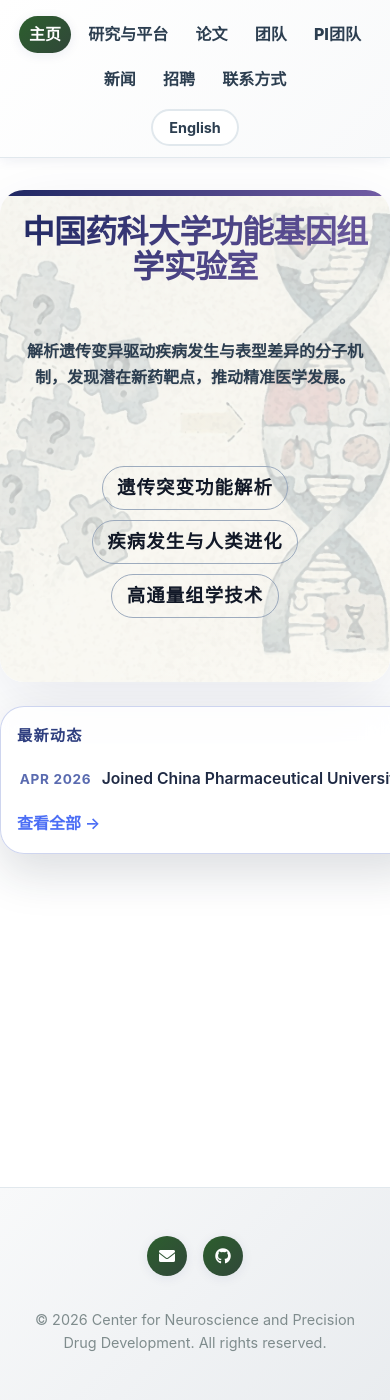
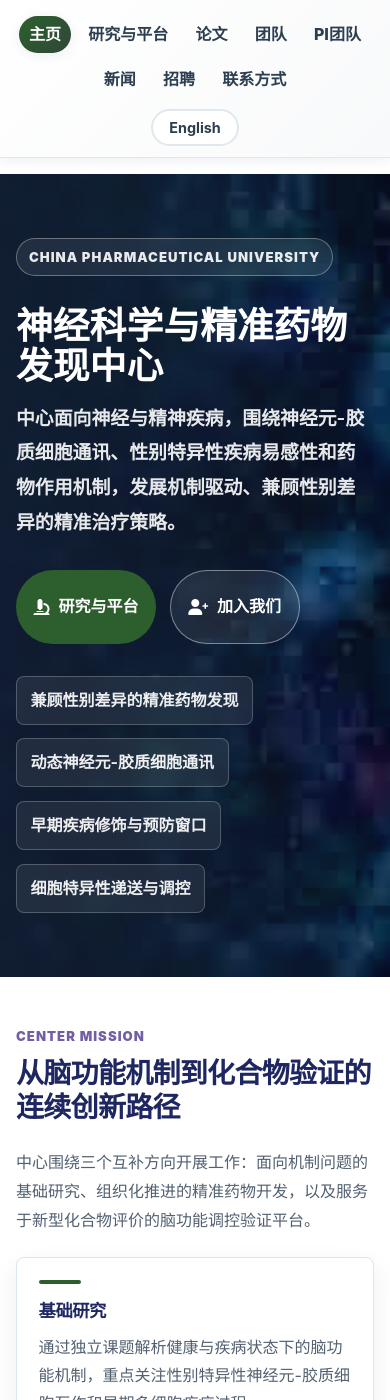
Before and after one commit to CNSPDD-CPU/CNSPDD-CPU, a Jekyll site: the page built from cn/index.md, in a window 390 px wide and 1400 px high. Built offline with Jekyll 4.4.1, drawn with Linux system fonts in a browser that asks for light colours; some of the changed text lies outside the part shown.

Commit message:
Update Chinese homepage

```diff
--- a/cn/index.md
+++ b/cn/index.md
@@ -4,373 +4,174 @@ title: 首页
 ---
 
 <style>
+    .home-page {
+        --ink: #172033;
+        --muted: #526071;
+        --line: #dce5ee;
+        --green: #2C5F2D;
+        --navy: #1E2761;
+        --purple: #735DA5;
+        color: var(--ink);
+    }
+
     .hero-section {
-        text-align: center;
-        padding: 2.8rem 1.5rem 3.5rem;
-        background: linear-gradient(135deg, #f8f9fa 0%, #ffffff 100%);
-        border-radius: 24px;
+        min-height: clamp(520px, 72vh, 720px);
+        display: grid;
+        align-items: center;
+        color: #fff;
+        background:
+            linear-gradient(90deg, rgba(18, 30, 52, 0.9) 0%, rgba(18, 30, 52, 0.74) 48%, rgba(18, 30, 52, 0.34) 100%),
+            url('{{ "/assets/images/cnspdd-neuroscience-hero.jpg" | relative_url }}') center 44% / cover no-repeat;
+    }
+
+    .home-shell,
+    .hero-content {
         max-width: 1200px;
-        margin: 1.25rem auto 2rem;
-        position: relative;
-        overflow: hidden;
-        box-shadow: 0 24px 70px rgba(23, 37, 84, 0.1);
-        min-height: clamp(420px, 63vh, 644px);
-        display: flex;
-        flex-direction: column;
-        justify-content: flex-start;
-        align-items: center;
-        gap: 1.4rem;
+        margin: 0 auto;
+        padding: 0 2rem;
         box-sizing: border-box;
     }
 
-    .hero-section::before {
-        content: '';
-        position: absolute;
-        top: 0;
-        left: 0;
-        right: 0;
-        height: 6px;
-        background: var(--gradient-secondary);
-        border-radius: 3px 3px 0 0;
-        z-index: 2;
+    .hero-content {
+        width: 100%;
+        padding-top: 4rem;
+        padding-bottom: 4rem;
     }
 
-    .hero-section::after {
-        content: '';
-        position: absolute;
-        inset: 0;
-        background-image: url('/assets/images/background2.jpg');
-        background-size: cover;
-        background-repeat: no-repeat;
-        background-position: 50% 45%;
-        opacity: 0.3;
-        filter: brightness(0.95);
-        z-index: 0;
-        transform: none;
+    .hero-kicker,
+    .section-eyebrow {
+        margin: 0 0 0.6rem;
+        color: var(--purple);
+        font-size: 0.82rem;
+        font-weight: 900;
+        letter-spacing: 0.08em;
+        text-transform: uppercase;
     }
 
-    .hero-section > * {
-        position: relative;
-        z-index: 1;
+    .hero-kicker {
+        display: inline-flex;
+        padding: 0.45rem 0.75rem;
+        border: 1px solid rgba(255, 255, 255, 0.32);
+        border-radius: 999px;
+        color: rgba(255, 255, 255, 0.9);
+        background: rgba(255, 255, 255, 0.08);
+        backdrop-filter: blur(12px);
     }
 
     .hero-title {
-        font-size: clamp(2.6rem, 3.4vw, 3.4rem);
-        font-weight: 700;
-        margin-bottom: 1.05rem;
-        background: var(--gradient-secondary);
-        -webkit-background-clip: text;
-        -webkit-text-fill-color: transparent;
-        background-clip: text;
-        letter-spacing: -0.02em;
-        line-height: 1.1;
-        margin-top: -0.5rem;
+        max-width: 840px;
+        margin: 1.25rem 0 1rem;
+        color: #fff;
+        font-size: clamp(2.55rem, 5.2vw, 4.8rem);
+        line-height: 1.08;
+        letter-spacing: 0;
+        text-align: left;
+        background: none;
+        -webkit-text-fill-color: currentColor;
     }
 
     .hero-subtitle {
-        font-size: 1.4rem;
-        color: var(--text-dark);
-        margin-bottom: 2.1rem;
+        max-width: 760px;
+        margin: 0 0 1.8rem;
+        color: rgba(255, 255, 255, 0.9);
+        font-size: 1.18rem;
+        line-height: 1.85;
         font-weight: 600;
-        text-shadow: 0 1px 3px rgba(0, 0, 0, 0.08);
-        max-width: 600px;
-        margin-left: auto;
-        margin-right: auto;
-        line-height: 1.6;
     }
 
+    .hero-actions,
     .hero-tags {
-        width: 100%;
-        max-width: 800px;
-        margin: 1.5rem auto 0.75rem;
         display: flex;
-        flex-direction: column;
-        align-items: center;
-        gap: 0.6rem;
-        padding: 0 1.5rem;
-        box-sizing: border-box;
+        flex-wrap: wrap;
+        gap: 0.85rem;
     }
 
-    .hero-tag {
-        display: inline-block;
-        padding: 0.35rem 0.9rem;
-        border-radius: 9999px;
-        border: 1px solid rgba(148, 163, 184, 0.9);
-        background: transparent;
-        font-size: 1.15rem;
-        font-weight: 600;
-        letter-spacing: 0.06em;
-        color: #111827;
-        text-transform: none;
-    }
-
-    .btn {
+    .home-btn {
         display: inline-flex;
         align-items: center;
-        justify-content: center;
-        padding: 0.875rem 2rem;
-        border: none;
-        border-radius: 9999px;
-        font-weight: 600;
-        text-decoration: none;
-        transition: all 0.3s ease;
-        cursor: pointer;
-        font-size: 1rem;
-        line-height: 1;
-        position: relative;
-        overflow: hidden;
-        min-width: 140px;
-    }
-
-    .btn-primary {
-        background: var(--gradient-primary);
-        color: white;
-        box-shadow: var(--shadow-light);
-    }
-
-    .btn-primary:hover {
-        transform: translateY(-3px) scale(1.05);
-        box-shadow: var(--shadow-medium);
-        color: white;
-    }
-
-    .hero-ticker {
-        width: min(720px, 90vw);
-        background: rgba(255, 255, 255, 0.8);
-        border-radius: 24px;
-        padding: 0.72rem 1.3rem;
-        display: flex;
-        align-items: center;
-        gap: 1.5rem;
-        border: 1px solid rgba(134, 151, 214, 0.4);
-        box-shadow: 0 20px 45px rgba(30, 41, 59, 0.15);
-        backdrop-filter: blur(14px);
-        margin: 1.5rem auto 0;
-        min-height: 51px;
-    }
-
-    .ticker-label {
-        font-weight: 700;
-        font-size: 0.95rem;
-        text-transform: uppercase;
-        letter-spacing: 0.08em;
-        color: #2f3f7f;
-    }
-
-    .ticker-track {
-        flex: 1;
-        position: relative;
-        overflow: hidden;
-        height: 2.56rem;
-        display: flex;
-        align-items: center;
-    }
-
-    .ticker-track::before,
-    .ticker-track::after {
-        content: '';
-        position: absolute;
-        left: 0;
-        right: 0;
-        height: 18px;
-        pointer-events: none;
-        z-index: 2;
-    }
-
-    .ticker-track::before {
-        top: 0;
-        background: linear-gradient(180deg, rgba(248, 250, 255, 0.85), transparent);
-    }
-
-    .ticker-track::after {
-        bottom: 0;
-        background: linear-gradient(0deg, rgba(248, 250, 255, 0.85), transparent);
-    }
-
-    .ticker-inner {
-        display: flex;
-        flex-direction: column;
-        gap: 0;
-        animation: tickerScrollY 20s linear infinite;
-        animation-play-state: running;
-    }
-
-    .hero-ticker:hover .ticker-inner {
-        animation-play-state: paused;
-    }
-
-    .ticker-item {
-        white-space: nowrap;
-        font-weight: 600;
-        color: #1f2a44;
-        font-size: 0.98rem;
-        display: flex;
-        align-items: center;
-        gap: 0.65rem;
-        min-height: 1.92rem;
-        padding: 0.2rem 0;
+        gap: 0.55rem;
+        min-height: 46px;
+        padding: 0.8rem 1.1rem;
+        border-radius: 999px;
+        font-weight: 800;
         text-decoration: none;
     }
 
-    .ticker-date {
-        font-size: 0.85rem;
+    .home-btn::after { display: none; }
+    .home-btn.primary { color: #fff; background: var(--green); }
+    .home-btn.secondary { color: #fff; border: 1px solid rgba(255,255,255,0.42); background: rgba(255,255,255,0.08); }
+
+    .hero-tags { max-width: 840px; margin-top: 2rem; }
+    .hero-tag {
+        padding: 0.75rem 0.85rem;
+        border: 1px solid rgba(255,255,255,0.22);
+        border-radius: 8px;
+        color: rgba(255,255,255,0.92);
+        background: rgba(255,255,255,0.08);
+        backdrop-filter: blur(12px);
         font-weight: 700;
-        color: #5a6bb0;
-        letter-spacing: 0.05em;
+        line-height: 1.45;
     }
 
-    .ticker-title {
-        color: #1f2a44;
-    }
+    .home-section { margin: 3rem 0; }
+    .section-head { display: grid; grid-template-columns: 0.9fr 1.1fr; gap: 1.5rem; align-items: end; margin-bottom: 1.4rem; }
+    .section-title { margin: 0; color: var(--navy); font-size: clamp(1.75rem, 3vw, 2.45rem); line-height: 1.2; text-align: left; background: none; -webkit-text-fill-color: currentColor; }
+    .section-copy { margin: 0; color: var(--muted); line-height: 1.8; }
+    .card-grid { display: grid; grid-template-columns: repeat(3, minmax(0, 1fr)); gap: 1rem; }
+    .home-card { padding: 1.35rem; border: 1px solid var(--line); border-radius: 8px; background: #fff; box-shadow: 0 10px 28px rgba(23,32,51,0.07); }
+    .home-card::before { content: ""; display: block; width: 42px; height: 4px; margin-bottom: 1rem; border-radius: 999px; background: var(--green); }
+    .home-card:nth-child(2)::before { background: var(--navy); }
+    .home-card:nth-child(3)::before { background: var(--purple); }
+    .home-card h3 { margin: 0 0 0.7rem; color: var(--navy); font-size: 1.08rem; text-align: left; }
+    .home-card p { margin: 0; color: var(--muted); line-height: 1.75; }
 
-    .ticker-item:hover .ticker-title {
-        color: #243b80;
-        text-decoration: underline;
-    }
-
-    .ticker-link {
-        font-weight: 600;
-        color: #4c6ef5;
-        text-decoration: none;
-        display: inline-flex;
-        align-items: center;
-        gap: 0.25rem;
-    }
-
-    .ticker-link:hover {
-        text-decoration: underline;
-    }
-
-    @keyframes tickerScrollY {
-        0% { transform: translateY(0); }
-        100% { transform: translateY(-50%); }
-    }
-
-    .btn-secondary {
-        background: var(--gradient-secondary);
-        color: white;
-        box-shadow: var(--shadow-light);
-    }
-
-    .btn-secondary:hover {
-        transform: translateY(-3px) scale(1.05);
-        box-shadow: var(--shadow-medium);
-        color: white;
-    }
-
-    .btn-accent {
-        background: var(--gradient-accent);
-        color: white;
-        box-shadow: var(--shadow-light);
-    }
-
-    .btn-accent:hover {
-        transform: translateY(-3px) scale(1.05);
-        box-shadow: var(--shadow-medium);
-        color: white;
-    }
-    /* Responsive design */
     @media (max-width: 768px) {
-        .hero-section {
-            padding: 2rem 1rem 2.5rem;
-            margin: 1rem auto 1.25rem;
-            min-height: auto;
-        }
-
-        .hero-title {
-            font-size: 2.6rem;
-        }
-
-        .hero-subtitle {
-            font-size: 1.2rem;
-            text-align: center;
-        }
-
-        .hero-tags {
-            margin: 1.2rem auto 1.5rem;
-            padding: 0 1rem;
-        }
-
-        .hero-ticker {
-            flex-direction: column;
-            align-items: stretch;
-            gap: 0.75rem;
-            border-radius: 24px;
-            width: 100%;
-        }
-
-        .ticker-track,
-        .ticker-inner {
-            flex-direction: column;
-            gap: 0.75rem;
-            animation: none;
-        }
-
-        .ticker-track::before,
-        .ticker-track::after {
-            display: none;
-        }
-
-        .ticker-item {
-            white-space: normal;
-        }
-
-        .ticker-duplicate {
-            display: none;
-        }
-    }
-
-    @media (max-width: 480px) {
-        .hero-title {
-            font-size: 2rem;
-        }
-
-        .hero-subtitle {
-            font-size: 1rem;
-            text-align: center;
-        }
-
-        .hero-ticker {
-            padding: 1rem;
-        }
+        .home-shell, .hero-content { padding-left: 1rem; padding-right: 1rem; }
+        .section-head, .card-grid { grid-template-columns: 1fr; }
+        .hero-title { font-size: 2.3rem; }
     }
 </style>
 
-<div class="hero-section">
-    <h1 class="hero-title">中国药科大学功能基因组学实验室</h1>
-    <p class="hero-subtitle">解析遗传变异驱动疾病发生与表型差异的分子机制，发现潜在新药靶点，推动精准医学发展。</p>
-    <div class="hero-tags">
-        <span class="hero-tag">遗传突变功能解析</span>
-        <span class="hero-tag">疾病发生与人类进化</span>
-        <span class="hero-tag">高通量组学技术</span>
-    </div>
+<div class="home-page">
+    <section class="hero-section" aria-labelledby="home-title">
+        <div class="hero-content">
+            <div class="hero-kicker">China Pharmaceutical University</div>
+            <h1 class="hero-title" id="home-title">神经科学与精准药物发现中心</h1>
+            <p class="hero-subtitle">中心面向神经与精神疾病，围绕神经元-胶质细胞通讯、性别特异性疾病易感性和药物作用机制，发展机制驱动、兼顾性别差异的精准治疗策略。</p>
+            <div class="hero-actions">
+                <a class="home-btn primary" href="{{ '/cn/research/' | relative_url }}"><i class="fas fa-microscope"></i> 研究与平台</a>
+                <a class="home-btn secondary" href="{{ '/cn/jobs/' | relative_url }}"><i class="fas fa-user-plus"></i> 加入我们</a>
+            </div>
+            <div class="hero-tags" aria-label="研究主题">
+                <span class="hero-tag">兼顾性别差异的精准药物发现</span>
+                <span class="hero-tag">动态神经元-胶质细胞通讯</span>
+                <span class="hero-tag">早期疾病修饰与预防窗口</span>
+                <span class="hero-tag">细胞特异性递送与调控</span>
+            </div>
+        </div>
+    </section>
+
+    <section class="home-section home-shell">
+        <div class="section-head">
+            <div>
+                <p class="section-eyebrow">Center Mission</p>
+                <h2 class="section-title">从脑功能机制到化合物验证的连续创新路径</h2>
+            </div>
+            <p class="section-copy">中心围绕三个互补方向开展工作：面向机制问题的基础研究、组织化推进的精准药物开发，以及服务于新型化合物评价的脑功能调控验证平台。</p>
+        </div>
+        <div class="card-grid">
+            <article class="home-card">
+                <h3>基础研究</h3>
+                <p>通过独立课题解析健康与疾病状态下的脑功能机制，重点关注性别特异性神经元-胶质细胞互作和早期多细胞疾病过程。</p>
+            </article>
+            <article class="home-card">
+                <h3>药物开发</h3>
+                <p>通过组织化课题发展细胞特异性策略，精准靶向特定神经元和胶质细胞群体的细胞内信号与细胞间通讯。</p>
+            </article>
+            <article class="home-card">
+                <h3>化合物验证</h3>
+                <p>建设服务型验证平台，系统测试新型化合物对脑功能、环路活动和疾病相关细胞通讯的调控能力。</p>
+            </article>
+        </div>
+    </section>
 </div>
-
-<!-- News Ticker moved below hero -->
-{% assign news_page = site.pages | where: "path", "news.md" | first %}
-{% if news_page and news_page.news_items and news_page.news_items.size > 0 %}
-<div class="hero-ticker">
-    <span class="ticker-label">最新动态</span>
-    <div class="ticker-track">
-        <div class="ticker-inner">
-            {% for item in news_page.news_items limit: 4 %}
-            <a class="ticker-item" href="/news/">
-                <span class="ticker-date">{{ item.date }}</span>
-                <span class="ticker-title">{{ item.title }}</span>
-            </a>
-            {% endfor %}
-            <span class="ticker-duplicate">
-            {% for item in news_page.news_items limit: 4 %}
-            <a class="ticker-item" href="/news/">
-                <span class="ticker-date">{{ item.date }}</span>
-                <span class="ticker-title">{{ item.title }}</span>
-            </a>
-            {% endfor %}
-            </span>
-        </div>
-    </div>
-    <a class="ticker-link" href="/news/">查看全部 →</a>
-</div>
-{% endif %}
-
-<!-- Language switch handled globally in header -->
```
